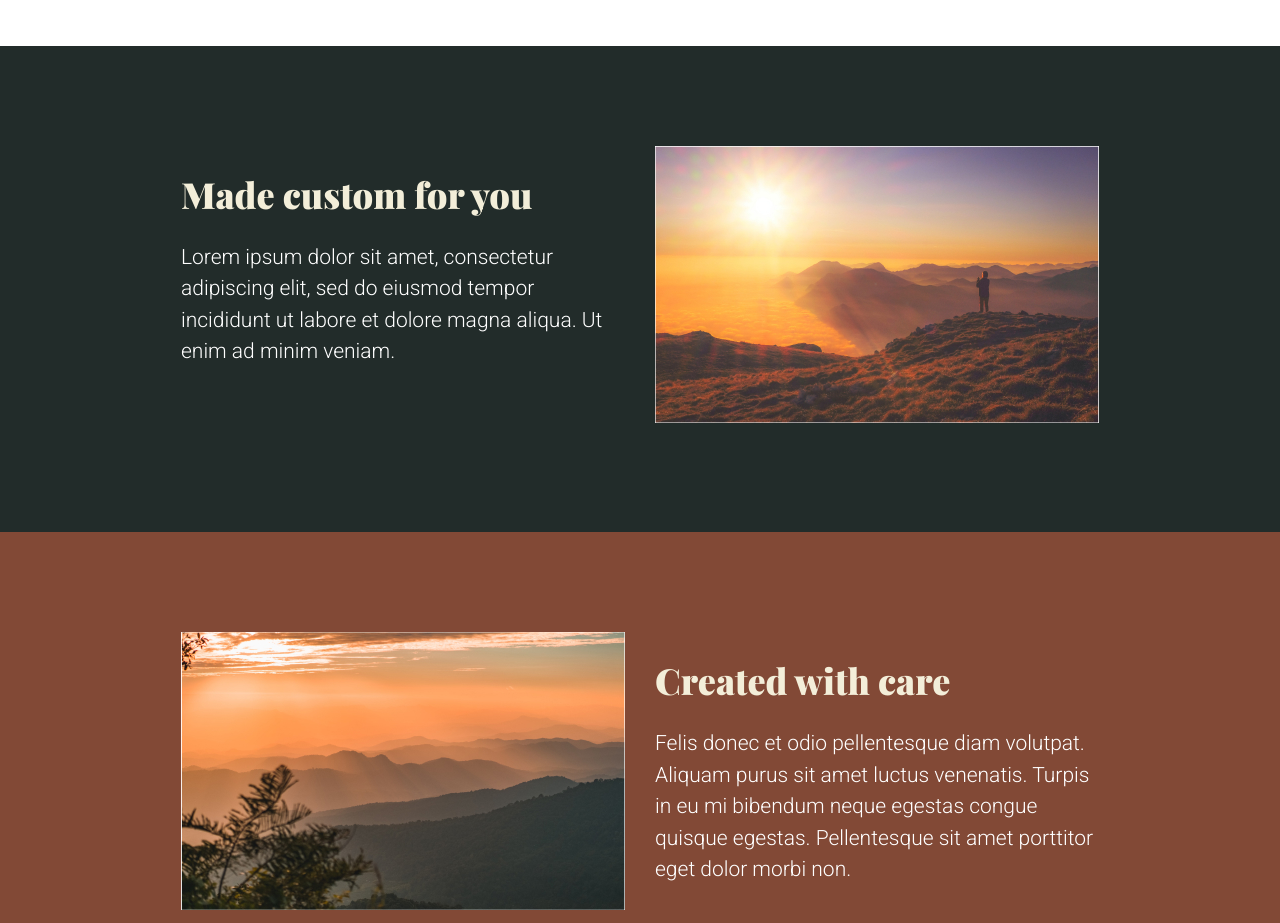
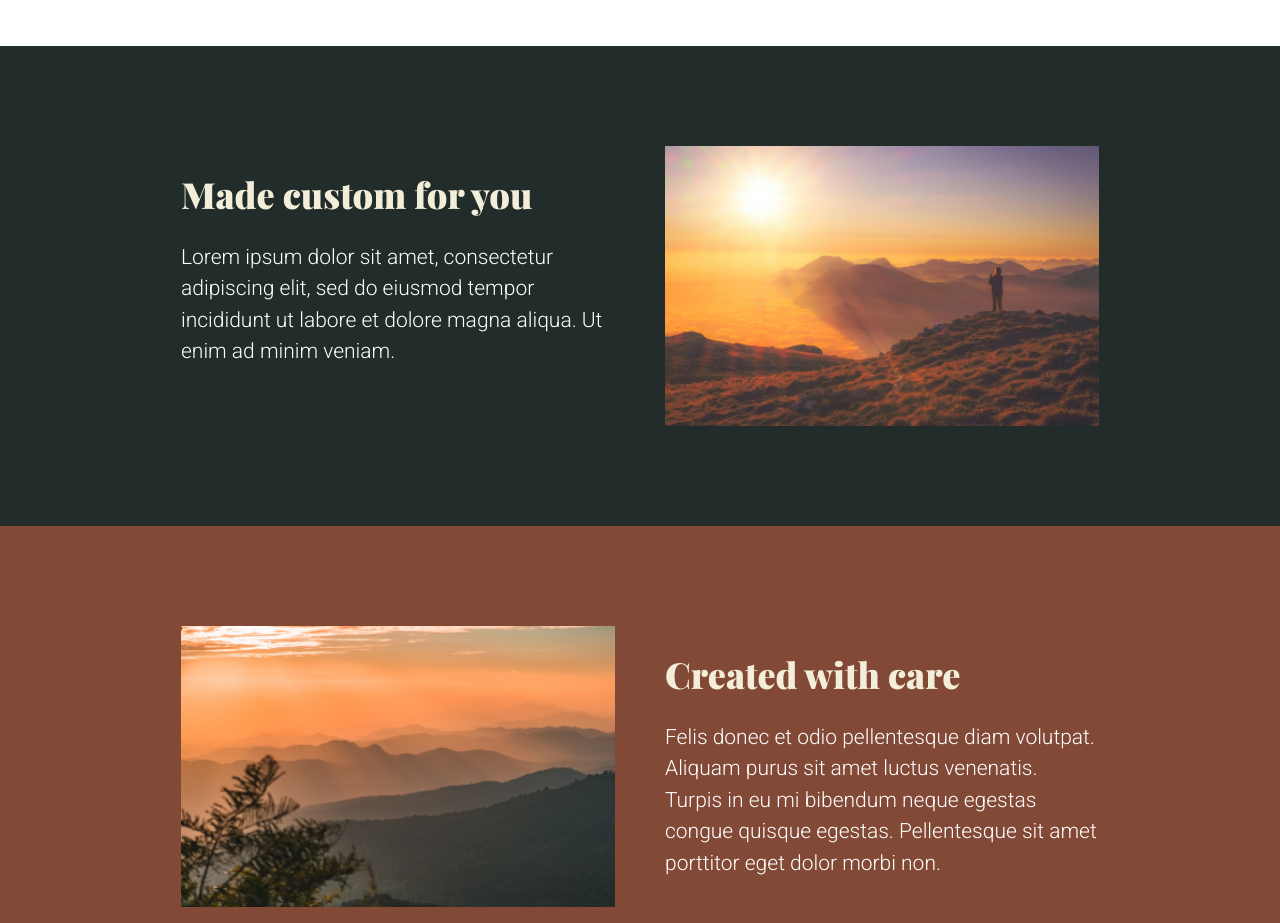
Before and after one commit to krishnayadav-tech/CSSChallenge, a plain HTML site: page challenge08/index.html in a window 1280 px wide. Shown: the part 1160-2083 px from the top of the page. Drawn offline with nearby package versions, Linux system fonts and the light colour scheme.

Commit message:
little css

```diff
--- a/challenge08/style.css
+++ b/challenge08/style.css
@@ -15,14 +15,15 @@ body{
     font-weight: lighter;
 }
 
+img{
+    width: 100%;
+    transform: scale(1.1);
+}
+
 .center{
     text-align: center;
 }
 
-
-img{
-    width: 100%;
-}
 
 .resource{
     padding: 0.8rem 0;
@@ -60,7 +61,7 @@ img{
 
 .main-flex{
     display: flex;
-    gap: 3rem;
+    gap: 5rem;
 }
 
 .main__heading{
@@ -83,6 +84,9 @@ img{
     padding: 10rem;
 }
 
+.main2__img, .main3__img{
+    overflow: hidden;
+}
 
 .main2{
     background-color: #222C2A;
```
